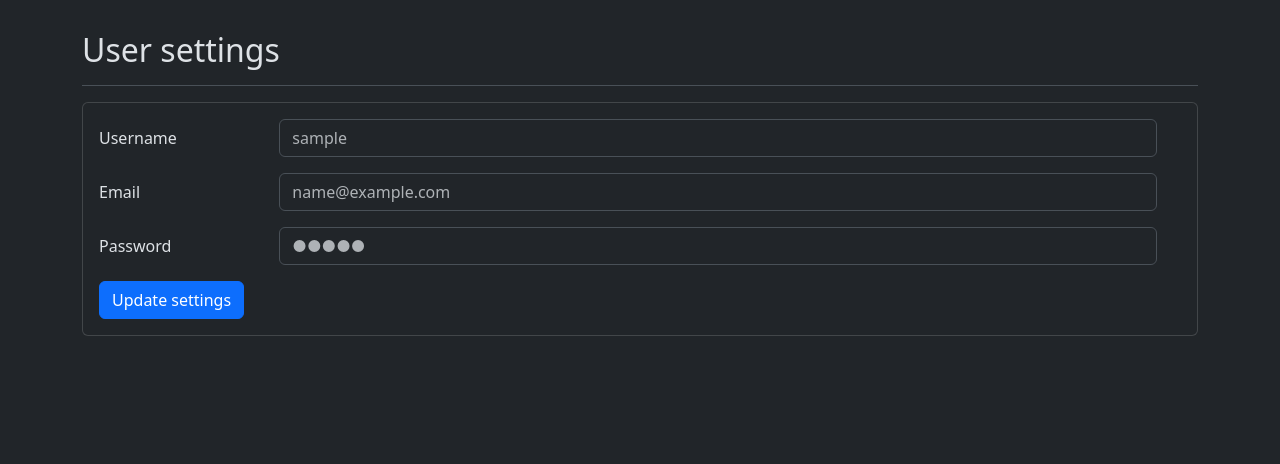
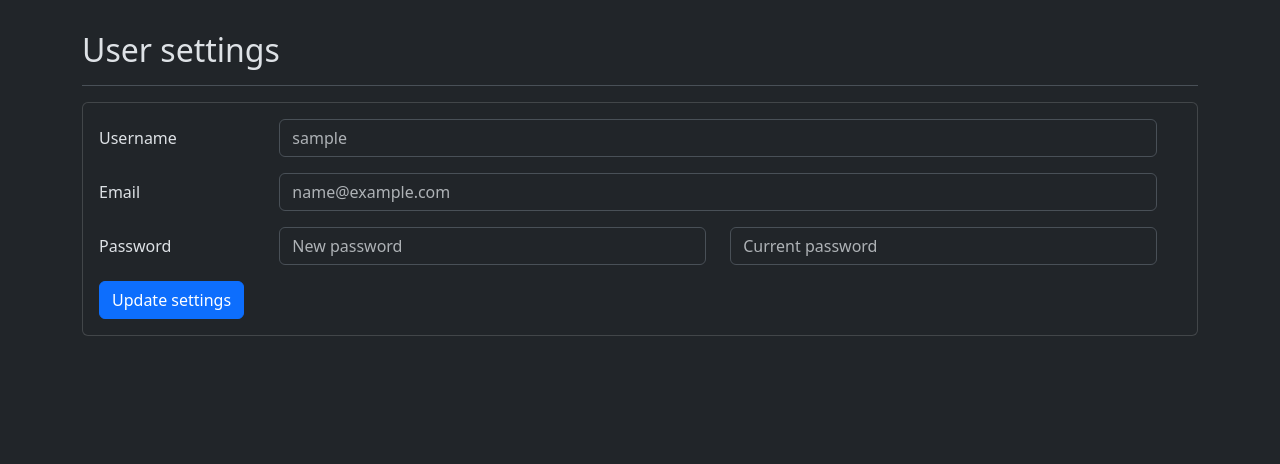
Before and after one commit to Thegamefire/kill-your-selfie, a Flask app: page /user-settings in a window 1280 px wide. Shown: the part 57-521 px from the top of the page. Run offline with Flask 3, Linux system fonts and the light colour scheme; the visitor is signed in with stand-in values (Sample User, id 1); some libraries are stand-ins or nearby versions.

Commit message:
user needs to enter their current password when trying to change password

```diff
--- a/kill_your_selfie/app.py
+++ b/kill_your_selfie/app.py
@@ -98,13 +98,17 @@ def home():
 def user_settings():
     """user settings page"""
     if request.method == "POST":
-        auth.update_user(
-            current_user.id,
-            request.form.get("username"),
-            request.form.get("email"),
-            request.form.get("password"),
-        )
-        flash("Settings updated")
+        try:
+            auth.update_user(
+                current_user.id,
+                request.form.get("username"),
+                request.form.get("email"),
+                request.form.get("new-password"),
+                request.form.get("current-password"),
+            )
+            flash("Settings updated")
+        except auth.AuthenticationError as exc:
+            flash(str(exc))
     return render_template("user_settings.html", active="user-settings")
 
 
--- a/kill_your_selfie/templates/user_settings.html
+++ b/kill_your_selfie/templates/user_settings.html
@@ -30,8 +30,11 @@
 
     <div class="row mb-3">
       <label class="col-sm-2 col-form-label">Password</label>
-      <div class="col-sm-10">
-        <input type="password" class="form-control" name="password" placeholder="●●●●●">
+      <div class="col-sm">
+        <input type="password" class="form-control" name="new-password" placeholder="New password">
+      </div>
+      <div class="col-sm">
+        <input type="password" class="form-control" name="current-password" placeholder="Current password">
       </div>
     </div>
 
```
Also changed, not shown: kill_your_selfie/auth.py (+9 -6 lines).
